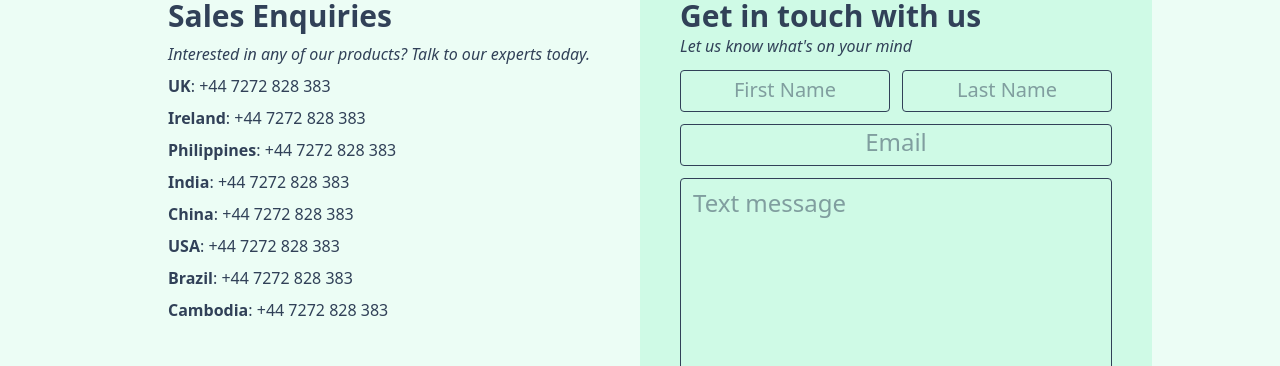
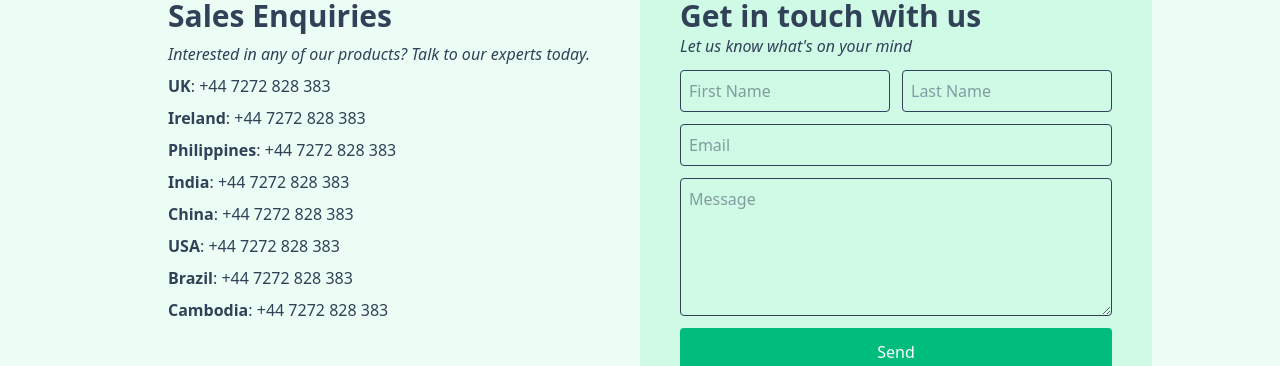
Before and after one commit to FredH2O/zenscape, a Next.js app: page /contact in a window 1280 px wide. Shown: the part 544-910 px from the top of the page. Built offline with nearby package versions, Linux system fonts and the light colour scheme.

Commit message:
small changes

```diff
--- a/app/contact/page.tsx
+++ b/app/contact/page.tsx
@@ -144,7 +144,7 @@ const Contact = () => {
                   placeholder="First Name"
                   type="text"
                   id="firstName"
-                  className="border py-2 w-full placeholder:text-xl rounded text-center"
+                  className="border p-2 w-full placeholder:text-md rounded text-start"
                   maxLength={20}
                 />
 
@@ -154,7 +154,7 @@ const Contact = () => {
                   type="text"
                   id="lastName"
                   maxLength={20}
-                  className="border py-2 w-full placeholder:text-xl rounded text-center"
+                  className="border p-2 w-full placeholder:text-md rounded text-start"
                 />
               </div>
 
@@ -162,14 +162,14 @@ const Contact = () => {
                 aria-label="Email"
                 type="email"
                 placeholder="Email"
-                className="border text-center py-2 rounded placeholder:text-2xl"
+                className="border text-start p-2 rounded placeholder:text-md"
               />
 
               <textarea
                 aria-label="Message"
-                placeholder="Text message"
-                rows={10}
-                className="border text-start px-3 py-2 rounded placeholder:text-2xl"
+                placeholder="Message"
+                rows={5}
+                className="border text-start p-2 rounded placeholder:text-md"
               ></textarea>
 
               <button className="bg-emerald-500 hover:bg-emerald-600 cursor-pointer p-3 rounded text-white">
```
